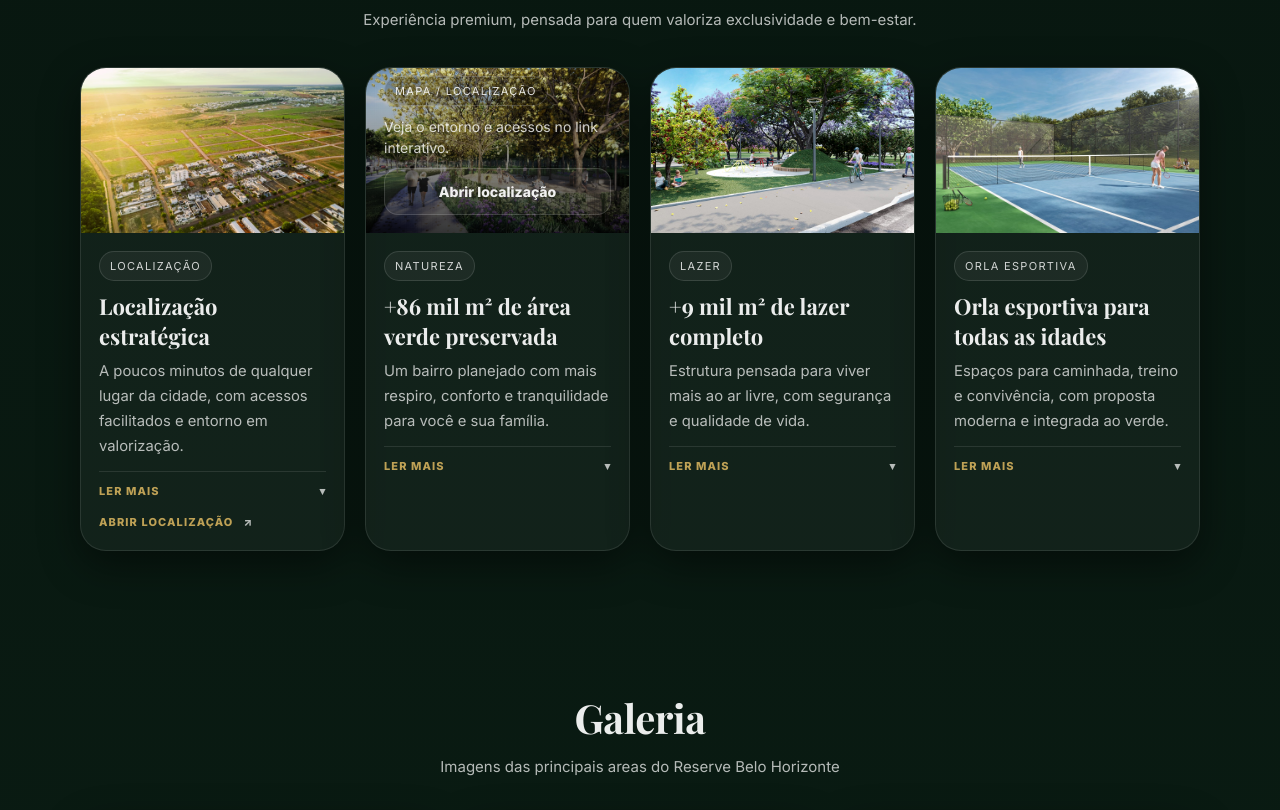
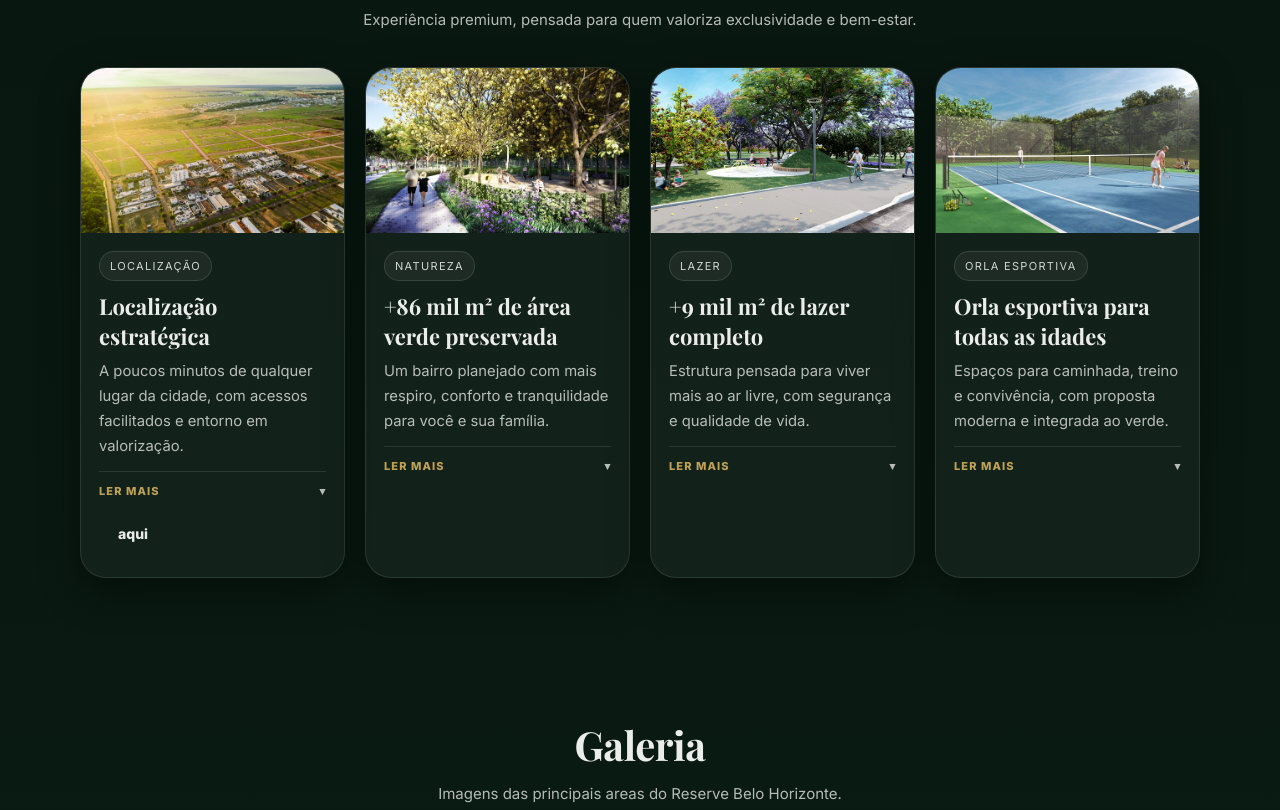
Before and after one commit to edsonsnp2013-crypto/reserve.BHexclusivo, a plain HTML site: page index.html in a window 1280 px wide. Shown: the part 878-1688 px from the top of the page. Drawn offline with nearby package versions, Linux system fonts and the light colour scheme.

Commit message:
Update index.html

```diff
--- a/index.html
+++ b/index.html
@@ -60,7 +60,10 @@
       border-bottom:1px solid rgba(255,255,255,.08);
     }
     .hi{height:var(--header-h);display:flex;align-items:center;justify-content:space-between;gap:16px}
-    .brand{display:flex;align-items:baseline;gap:12px;white-space:nowrap;user-select:none}
+
+    /* ALTERADO: deixa o pill abaixo do nome */
+    .brand{display:flex;flex-direction:column;align-items:flex-start;gap:6px;white-space:normal;user-select:none}
+
     .brand .logo{font-family:"Playfair Display",serif;font-weight:700;font-size:22px;letter-spacing:.08em}
     .brand .pill{
       font-size:12px;color:rgba(255,255,255,.78);
@@ -171,30 +174,6 @@
     .card-body h3{font-family:"Playfair Display",serif;font-size:22px;margin-bottom:8px}
     .card-body p{color:var(--muted);font-size:14.8px;line-height:1.7}
 
-    .vista-overlay{
-      position:absolute; inset:0;
-      background: linear-gradient(180deg, rgba(0,0,0,.10), rgba(0,0,0,.78));
-      pointer-events:none;
-    }
-    .vista-content{
-      position:absolute; inset:0;
-      display:flex; flex-direction:column; justify-content:flex-end;
-      padding:18px; gap:10px;
-    }
-    .vista-tag{
-      width:fit-content;
-      border:1px solid rgba(255,255,255,.18);
-      background: rgba(0,0,0,.22);
-      padding:7px 10px;
-      border-radius:999px;
-      font-size:11px;
-      letter-spacing:.12em;
-      text-transform:uppercase;
-      color:rgba(255,255,255,.86);
-    }
-    .vista-text{color:rgba(255,255,255,.78);font-size:14px;line-height:1.5}
-    .vista-btn{width:100%}
-
     .more{margin-top:12px;border-top:1px solid rgba(255,255,255,.10);padding-top:12px}
     .more summary{
       cursor:pointer; list-style:none;
@@ -292,11 +271,6 @@
       nav{display:none}
       .hl{padding:44px 22px}
     }
-
-    /* Mobile: evita corte nos cards dos diferenciais (1 coluna no Android) */
-    @media (max-width:680px){
-      .grid-4{grid-template-columns:1fr}
-    }
   </style>
 </head>
 
@@ -358,6 +332,7 @@
     </div>
 
     <div class="grid-4">
+
       <article class="card">
         <div class="card-media"><img src="imagens/dif-1.jpg" alt="Localização do Reserve Belo Horizonte" loading="lazy"></div>
         <div class="card-body">
@@ -365,26 +340,14 @@
           <h3>Localização estratégica</h3>
           <p>A poucos minutos de qualquer lugar da cidade, com acessos facilitados e entorno em valorização.</p>
           <details class="more"><summary>Ler mais</summary><p>Ao fundo, Jardim Curitiba e Platine. Ao lado, a Avenida Oscar Niemeyer (asfalto previsto em breve) reforça ainda mais a mobilidade no dia a dia.</p></details>
-
           <div style="margin-top:12px">
-            <a id="btnLocalCard1" href="#" target="_blank" rel="noopener noreferrer"
-               style="color: rgba(200,169,90,.95); font-weight:800; letter-spacing:.10em; text-transform:uppercase; font-size:11px; display:inline-flex; align-items:center; gap:10px;">
-              Abrir localização <span aria-hidden="true" style="color:rgba(255,255,255,.70)">↗</span>
-            </a>
+            <a class="btn primary" id="btnLocalCard1" href="#" target="_blank" rel="noopener noreferrer">aqui</a>
           </div>
         </div>
       </article>
 
       <article class="card">
-        <div class="card-media">
-          <img src="imagens/dif-2.jpg" alt="Mapa/Localização do Reserve Belo Horizonte" loading="lazy">
-          <div class="vista-overlay"></div>
-          <div class="vista-content">
-            <div class="vista-tag">Mapa / Localização</div>
-            <div class="vista-text">Veja o entorno e acessos no link interativo.</div>
-            <a id="btnVistaCard" class="btn btn-glass vista-btn" href="#" target="_blank" rel="noopener noreferrer">Abrir localização</a>
-          </div>
-        </div>
+        <div class="card-media"><img src="imagens/dif-2.jpg" alt="Área verde preservada do Reserve Belo Horizonte" loading="lazy"></div>
         <div class="card-body">
           <div class="badge">NATUREZA</div>
           <h3>+86 mil m² de área verde preservada</h3>
@@ -394,17 +357,17 @@
       </article>
 
       <article class="card">
-        <div class="card-media"><img src="imagens/dif-3.jpg" alt="Área verde preservada do Reserve Belo Horizonte" loading="lazy"></div>
+        <div class="card-media"><img src="imagens/dif-3.jpg" alt="Lazer do Reserve Belo Horizonte" loading="lazy"></div>
         <div class="card-body">
           <div class="badge">LAZER</div>
           <h3>+9 mil m² de lazer completo</h3>
           <p>Estrutura pensada para viver mais ao ar livre, com segurança e qualidade de vida.</p>
-          <details class="more"><summary>Ler mais</summary><p>Orla esportiva, playground aquático e praças temáticas distribuídas pelo bairro para momentos em família e uma rotina mais ativa.</p></details>
+          <details class="more"><summary>Ler mais</summary><p>Orla esportiva, playground aquático e praças temáticas distribuídas pelo bairro para momentos em família e rotina mais ativa.</p></details>
         </div>
       </article>
 
       <article class="card">
-        <div class="card-media"><img src="imagens/dif-4.jpg" alt="Lazer do Reserve Belo Horizonte" loading="lazy"></div>
+        <div class="card-media"><img src="imagens/dif-4.jpg" alt="Orla esportiva do Reserve Belo Horizonte" loading="lazy"></div>
         <div class="card-body">
           <div class="badge">ORLA ESPORTIVA</div>
           <h3>Orla esportiva para todas as idades</h3>
@@ -412,6 +375,7 @@
           <details class="more"><summary>Ler mais</summary><p>Um ambiente planejado para incentivar hábitos saudáveis, com áreas para atividade física e pontos de encontro ao longo do bairro.</p></details>
         </div>
       </article>
+
     </div>
   </div>
 </section>
@@ -420,7 +384,7 @@
   <div class="container">
     <div class="t">
       <h2>Galeria</h2>
-      <p>Imagens das principais areas do Reserve Belo Horizonte</p>
+      <p>Imagens das principais areas do Reserve Belo Horizonte.</p>
     </div>
 
     <div class="gallery">
@@ -482,9 +446,9 @@
   document.getElementById("btnVistaCard").href = LINK_VISTA;
   document.getElementById("btnVistaFooter").href = LINK_VISTA;
 
-  // Localização (botão no diferencial 1) — discreto
-  const btnLocal = document.getElementById("btnLocalCard1");
-  if (btnLocal) btnLocal.href = LINK_VISTA;
+  // Localização no diferencial 1
+  const btnLocalCard1 = document.getElementById("btnLocalCard1");
+  if (btnLocalCard1) btnLocalCard1.href = LINK_VISTA;
 
   // WhatsApp (MESMA MENSAGEM PARA TODOS — SEM TAGS / SEM LINK)
   const MSG_PADRAO =
```
